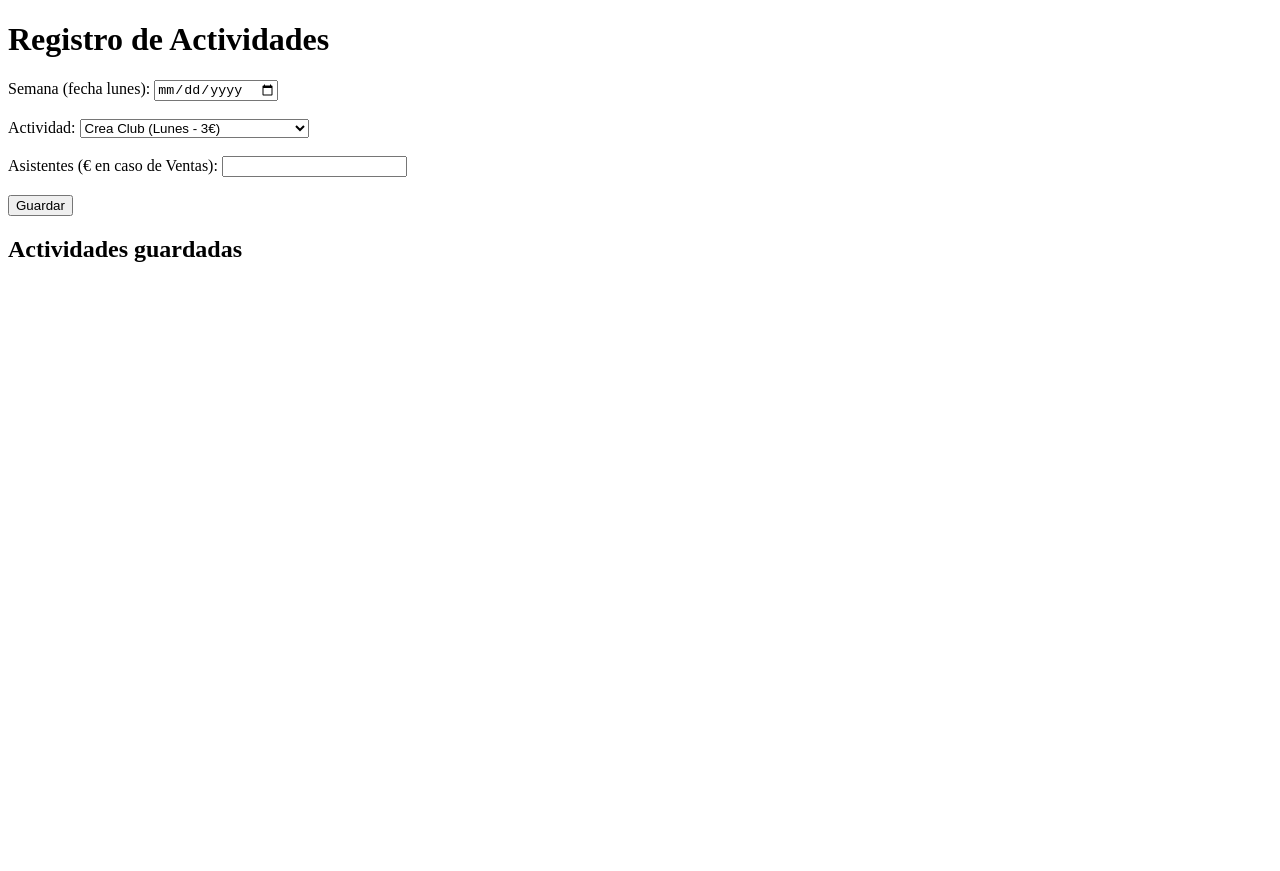
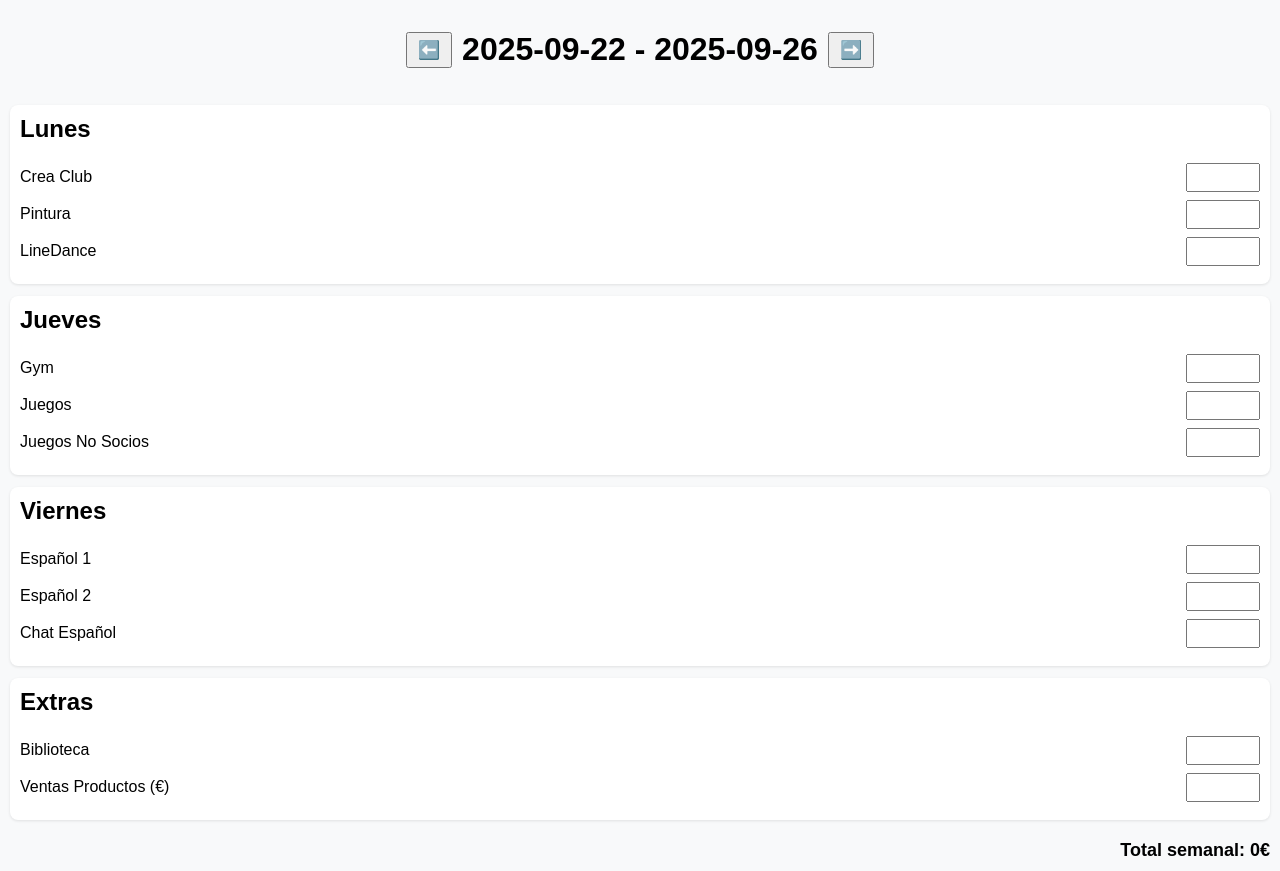
Before and after one commit to JayenaDrink/ActividadesClub, a plain HTML site: page index.html in a window 1280 px wide. Before the commit the page ends 800 px from the top, so only its background shows below. Drawn offline with Linux system fonts and the light colour scheme; no server answers.

Commit message:
Update index.html

```diff
--- a/index.html
+++ b/index.html
@@ -4,47 +4,128 @@
   <meta charset="UTF-8" />
   <meta name="viewport" content="width=device-width, initial-scale=1.0">
   <title>Club Actividades</title>
+  <style>
+    body {
+      font-family: Arial, sans-serif;
+      margin: 10px;
+      padding: 0;
+      background: #f8f9fa;
+    }
+    header {
+      display: flex;
+      justify-content: center;
+      align-items: center;
+      margin-bottom: 15px;
+    }
+    header button {
+      font-size: 18px;
+      padding: 5px 10px;
+      margin: 0 10px;
+    }
+    section {
+      background: white;
+      padding: 10px;
+      margin-bottom: 12px;
+      border-radius: 8px;
+      box-shadow: 0 1px 3px rgba(0,0,0,0.1);
+    }
+    h2 {
+      margin-top: 0;
+    }
+    .actividad {
+      display: flex;
+      justify-content: space-between;
+      align-items: center;
+      margin: 8px 0;
+    }
+    .actividad input {
+      width: 60px;
+      padding: 5px;
+      text-align: center;
+    }
+    #total {
+      font-weight: bold;
+      font-size: 18px;
+      text-align: right;
+      margin-top: 20px;
+    }
+  </style>
 </head>
 <body>
-  <h1>Registro de Actividades</h1>
+  <header>
+    <button id="prevSemana">⬅️</button>
+    <h1 id="semanaTitulo">Semana</h1>
+    <button id="nextSemana">➡️</button>
+  </header>
 
-  <!-- Formulario -->
-  <label>Semana (fecha lunes):
-    <input type="date" id="semanaInput">
-  </label>
-  <br><br>
+  <main>
+    <section id="lunes">
+      <h2>Lunes</h2>
+      <div class="actividad">
+        <span>Crea Club</span>
+        <input type="number" min="0" data-precio="3" id="Crea Club">
+      </div>
+      <div class="actividad">
+        <span>Pintura</span>
+        <input type="number" min="0" data-precio="3" id="Pintura">
+      </div>
+      <div class="actividad">
+        <span>LineDance</span>
+        <input type="number" min="0" data-precio="3" id="LineDance">
+      </div>
+    </section>
 
-  <label>Actividad:
-    <select id="actividadInput">
-      <option value="Crea Club" data-precio="3">Crea Club (Lunes - 3€)</option>
-      <option value="Pintura" data-precio="3">Pintura (Lunes - 3€)</option>
-      <option value="LineDance" data-precio="3">LineDance (Lunes - 3€)</option>
-      <option value="Gym" data-precio="1">Gym (Jueves - 1€)</option>
-      <option value="Juegos" data-precio="5">Juegos (Jueves - 5€)</option>
-      <option value="Juegos No Socios" data-precio="8">Juegos No Socios (Jueves - 8€)</option>
-      <option value="Español 1" data-precio="3">Español 1 (Viernes - 3€)</option>
-      <option value="Español 2" data-precio="3">Español 2 (Viernes - 3€)</option>
-      <option value="Chat Español" data-precio="3">Chat Español (Viernes - 3€)</option>
-      <option value="Biblioteca" data-precio="1">Biblioteca (Extra - 1€)</option>
-      <option value="Ventas Productos" data-precio="0">Ventas Productos (Extra - variable)</option>
-    </select>
-  </label>
-  <br><br>
+    <section id="jueves">
+      <h2>Jueves</h2>
+      <div class="actividad">
+        <span>Gym</span>
+        <input type="number" min="0" data-precio="1" id="Gym">
+      </div>
+      <div class="actividad">
+        <span>Juegos</span>
+        <input type="number" min="0" data-precio="5" id="Juegos">
+      </div>
+      <div class="actividad">
+        <span>Juegos No Socios</span>
+        <input type="number" min="0" data-precio="8" id="Juegos No Socios">
+      </div>
+    </section>
 
-  <label>Asistentes (€ en caso de Ventas):
-    <input type="number" id="asistentesInput" min="0">
-  </label>
-  <br><br>
+    <section id="viernes">
+      <h2>Viernes</h2>
+      <div class="actividad">
+        <span>Español 1</span>
+        <input type="number" min="0" data-precio="3" id="Español 1">
+      </div>
+      <div class="actividad">
+        <span>Español 2</span>
+        <input type="number" min="0" data-precio="3" id="Español 2">
+      </div>
+      <div class="actividad">
+        <span>Chat Español</span>
+        <input type="number" min="0" data-precio="3" id="Chat Español">
+      </div>
+    </section>
 
-  <button id="guardarBtn">Guardar</button>
+    <section id="extras">
+      <h2>Extras</h2>
+      <div class="actividad">
+        <span>Biblioteca</span>
+        <input type="number" min="0" data-precio="1" id="Biblioteca">
+      </div>
+      <div class="actividad">
+        <span>Ventas Productos (€)</span>
+        <input type="number" min="0" data-precio="0" id="Ventas Productos">
+      </div>
+    </section>
 
-  <h2>Actividades guardadas</h2>
-  <ul id="listaActividades"></ul>
+    <div id="total">Total semanal: 0€</div>
+  </main>
 
-  <!-- Firebase SDK -->
+  <!-- Firebase -->
   <script type="module">
     import { initializeApp } from "https://www.gstatic.com/firebasejs/11.0.1/firebase-app.js";
-    import { getFirestore, collection, addDoc, getDocs } from "https://www.gstatic.com/firebasejs/11.0.1/firebase-firestore.js";
+    import { getFirestore, doc, setDoc, getDocs, collection } from "https://www.gstatic.com/firebasejs/11.0.1/firebase-firestore.js";
 
     const firebaseConfig = {
       apiKey: "AIzaSyBKya0_rngunoePioyooE46Vj0A402gRdQ",
@@ -58,50 +139,72 @@
     const app = initializeApp(firebaseConfig);
     const db = getFirestore(app);
 
-    const semanaInput = document.getElementById("semanaInput");
-    const actividadInput = document.getElementById("actividadInput");
-    const asistentesInput = document.getElementById("asistentesInput");
-    const guardarBtn = document.getElementById("guardarBtn");
-    const listaActividades = document.getElementById("listaActividades");
+    // === Manejo de semanas ===
+    let currentMonday = getMonday(new Date());
 
-    async function cargarActividades(semana) {
-      listaActividades.innerHTML = "";
-      const snapshot = await getDocs(collection(db, "semanas", semana, "actividades"));
-      snapshot.forEach(doc => {
-        const data = doc.data();
-        const li = document.createElement("li");
-        li.textContent = `${data.actividad} - Asistentes: ${data.asistentes} - Subtotal: ${data.subtotal}€`;
-        listaActividades.appendChild(li);
-      });
+    function getMonday(d) {
+      d = new Date(d);
+      let day = d.getDay(),
+          diff = d.getDate() - day + (day === 0 ? -6:1); // ajustar al lunes
+      return new Date(d.setDate(diff));
     }
 
-    guardarBtn.addEventListener("click", async () => {
-      const semana = semanaInput.value;
-      const actividad = actividadInput.value;
-      const precio = parseFloat(actividadInput.options[actividadInput.selectedIndex].dataset.precio);
-      let asistentes = parseInt(asistentesInput.value) || 0;
-      let subtotal = 0;
+    function formatDate(d) {
+      return d.toISOString().split("T")[0];
+    }
 
-      if (actividad === "Ventas Productos") {
-        subtotal = asistentes; // aquí asistentes = euros
-      } else {
-        subtotal = asistentes * precio;
-      }
+    function updateSemanaTitulo() {
+      const end = new Date(currentMonday);
+      end.setDate(end.getDate() + 4);
+      document.getElementById("semanaTitulo").textContent =
+        formatDate(currentMonday) + " - " + formatDate(end);
+      loadSemana();
+    }
 
-      await addDoc(collection(db, "semanas", semana, "actividades"), {
-        actividad,
-        precio,
-        asistentes,
-        subtotal
-      });
-
-      asistentesInput.value = "";
-      await cargarActividades(semana);
+    document.getElementById("prevSemana").addEventListener("click", () => {
+      currentMonday.setDate(currentMonday.getDate() - 7);
+      updateSemanaTitulo();
     });
 
-    semanaInput.addEventListener("change", () => {
-      if (semanaInput.value) cargarActividades(semanaInput.value);
+    document.getElementById("nextSemana").addEventListener("click", () => {
+      currentMonday.setDate(currentMonday.getDate() + 7);
+      updateSemanaTitulo();
     });
+
+    // === Guardar datos ===
+    const inputs = document.querySelectorAll(".actividad input");
+    inputs.forEach(input => {
+      input.addEventListener("change", async () => {
+        const actividad = input.id;
+        const precio = parseFloat(input.dataset.precio);
+        const asistentes = parseInt(input.value) || 0;
+        let subtotal = (actividad === "Ventas Productos") ? asistentes : asistentes * precio;
+
+        await setDoc(doc(db, "semanas", formatDate(currentMonday), "actividades", actividad), {
+          actividad,
+          asistentes,
+          precio,
+          subtotal
+        });
+
+        await loadSemana();
+      });
+    });
+
+    async function loadSemana() {
+      const snapshot = await getDocs(collection(db, "semanas", formatDate(currentMonday), "actividades"));
+      let total = 0;
+      inputs.forEach(input => input.value = ""); // limpiar antes de pintar
+      snapshot.forEach(docSnap => {
+        const data = docSnap.data();
+        document.getElementById(data.actividad).value = data.asistentes;
+        total += data.subtotal;
+      });
+      document.getElementById("total").textContent = "Total semanal: " + total + "€";
+    }
+
+    // Inicializar vista
+    updateSemanaTitulo();
   </script>
 </body>
 </html>
```
